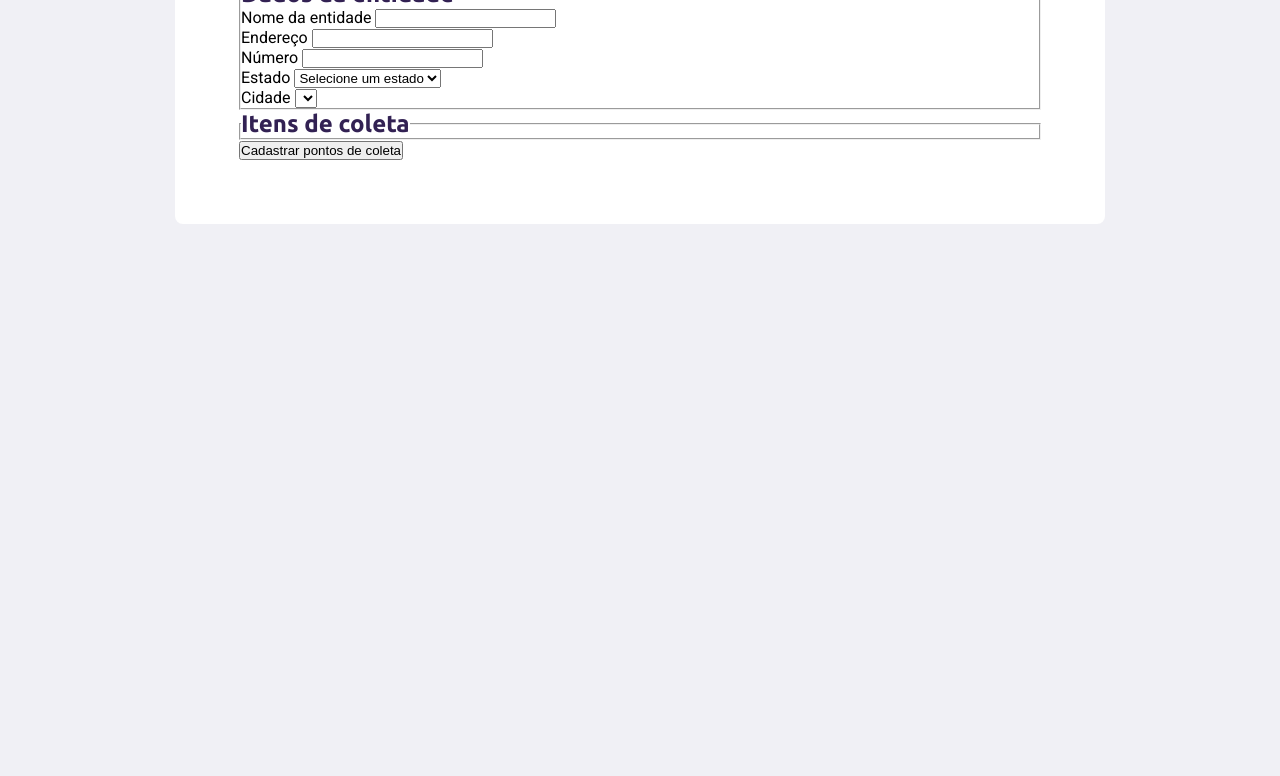
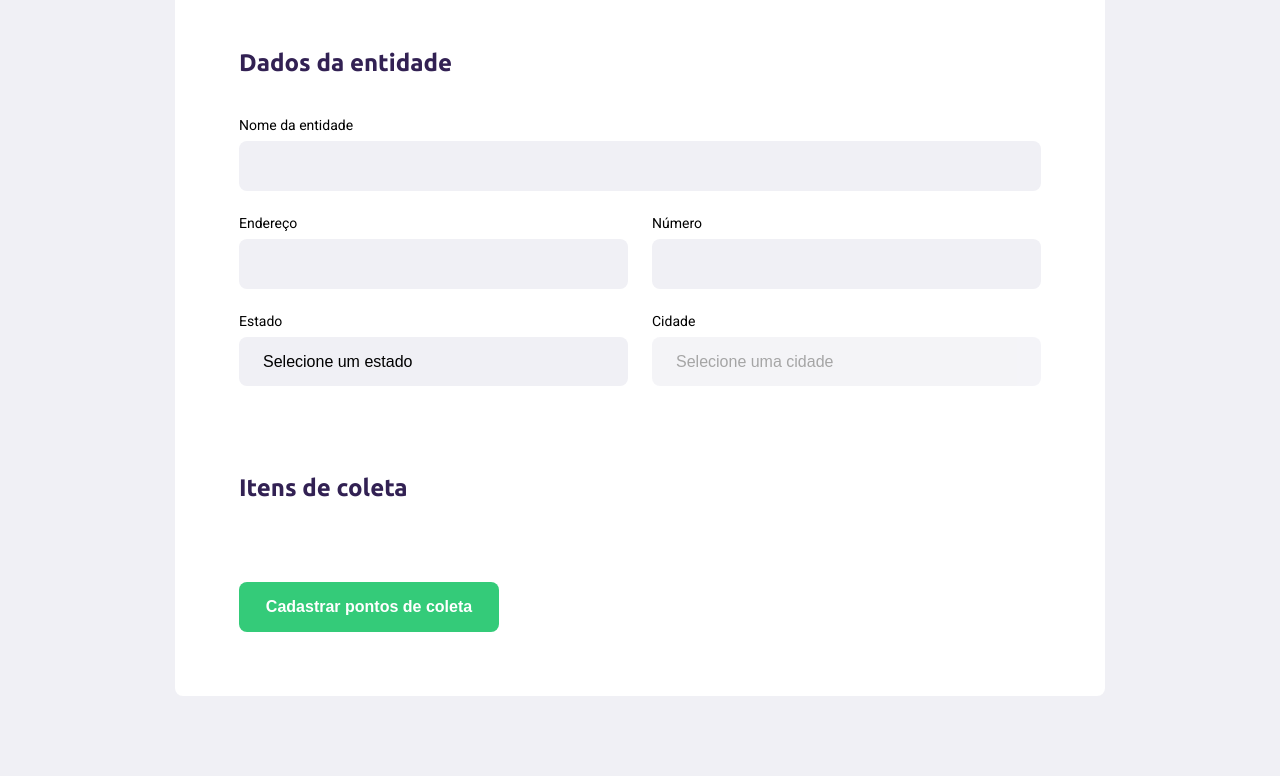
Before and after one commit to Davi-Tolen/CursoNLW, a plain HTML site: page create-point.html in a window 1280 px wide. Shown: the part 269-1045 px from the top of the page. Before the commit the page ends 800 px from the top, so only its background shows below. Drawn offline with Linux system fonts and the light colour scheme.

Commit message:
Desenvolvendo a 2° pagina

```diff
--- a/create-point.html
+++ b/create-point.html
@@ -74,8 +74,8 @@
 
                     <div class="field">
                         <label for="city">Cidade</label>
-                        <select name="">
-                             <option value=""></option>
+                        <select name="city" disabled>
+                            <option value="">Selecione uma cidade</option>
                         </select>
                     </div>
                 </div>
--- a/styles/create-point.css
+++ b/styles/create-point.css
@@ -33,3 +33,75 @@ form{
     max-width: 930px;
 
 }
+
+form h1{
+    font-size: 36px;
+}
+
+form fieldset{
+    margin-top: 64px;
+    border: 0;
+}
+
+form legend {
+    margin-bottom: 40px;
+
+}
+
+form legend h2 {
+    font-size: 24px;
+}
+
+form .field{
+    flex: 1;
+    display: flex;
+    flex-direction: column;
+    margin-bottom: 24px;
+}
+
+form .field-group{
+    display: flex;
+}
+
+form input, form select{
+    background-color: #f0f0f5;
+    border: 0;
+    padding: 16px 24px;
+    font-size: 16px;
+    border-radius: 8px;
+}
+
+
+form select{
+    -webkit-appearance: none;
+    -moz-appearance: none;
+    appearance: none;
+}
+
+form label{
+    font-size: 14px;
+    margin-bottom: 8px;
+}
+
+form .field-group .field + .field{
+    margin-left: 24px;
+}
+
+form button{
+    width: 260px;
+    height: 50px;
+
+    background-color: var(--primary-color);
+    border: none;
+    border-radius: 8px;
+    color: white;
+    font-weight: bold;
+    font-size: 16px;
+    margin-top: 40px;
+
+    transition-duration: 400ms;
+}
+
+form button:hover{
+    background-color: #2fb86e;
+}
```
